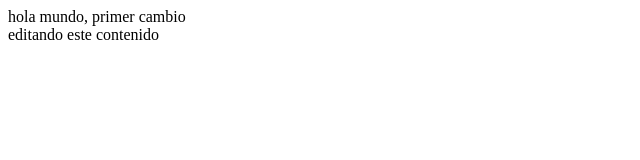
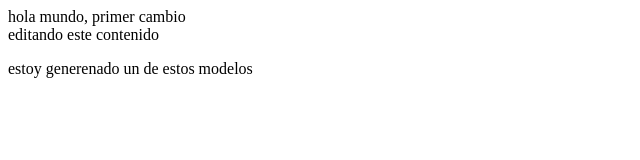
Before and after one commit to Rodrigo-Tecuatl/prubas_git_manu, a plain HTML site: page index.html in a window 1280 px wide. Shown: the whole page, without its empty margins (0-640 px from the left). Drawn offline with Linux system fonts and the light colour scheme.

Commit message:
subiendo mi segundo commit

```diff
--- a/index.html
+++ b/index.html
@@ -9,5 +9,6 @@
 <body>
     <div>hola mundo, primer cambio</div>
 	<div> editando este contenido  </div>
+	<p>estoy generenado un de estos modelos </p>
 </body>
 </html>
```
